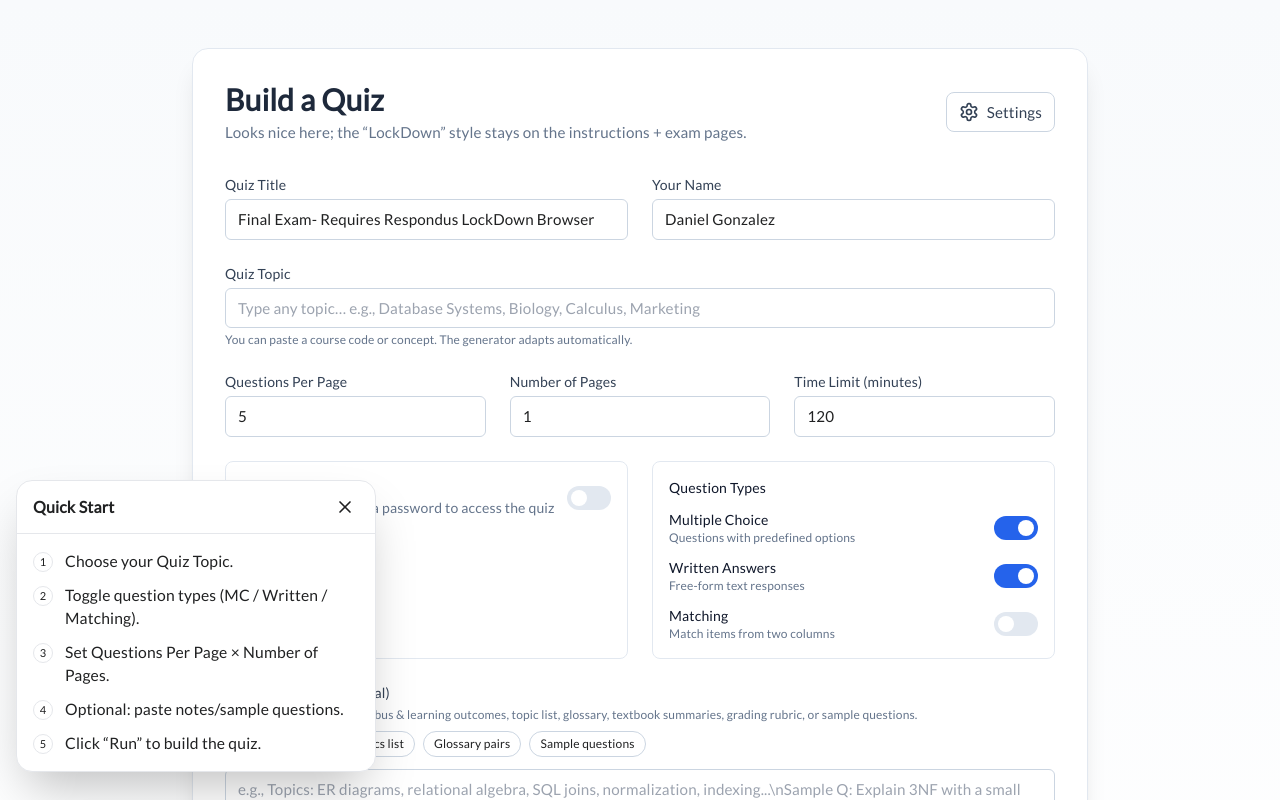
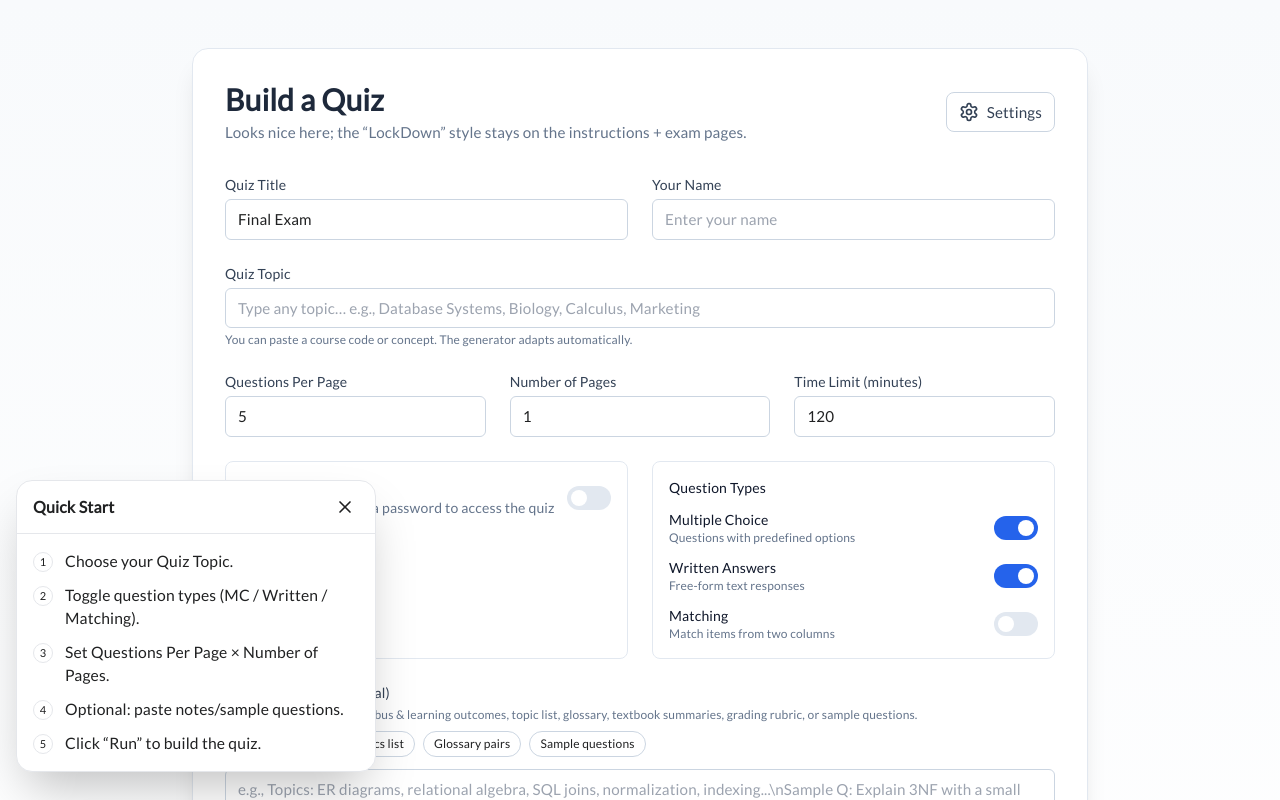
Before and after one commit to DanG2020/exam-review-website, a React (Vite) app: page / in a window 1280 px wide. Shown: the top 800 px of the page. Built offline with nearby package versions, Linux system fonts and the light colour scheme.

Commit message:
changed saftey

```diff
--- a/src/App.tsx
+++ b/src/App.tsx
@@ -197,8 +197,8 @@ function HelperCoach({
 
 function App() {
   const [currentPage, setCurrentPage] = useState<'setup' | 'instructions' | 'quiz'>('setup');
-  const [quizTitle, setQuizTitle] = useState('Final Exam- Requires Respondus LockDown Browser');
-  const [userName, setUserName] = useState('Daniel Gonzalez');
+  const [quizTitle, setQuizTitle] = useState('Final Exam');
+  const [userName, setUserName] = useState('');
   const [timeLimit, setTimeLimit] = useState('120');
   const [timeLeft, setTimeLeft] = useState(0);
   const [quizTopic, setQuizTopic] = useState('');
```
